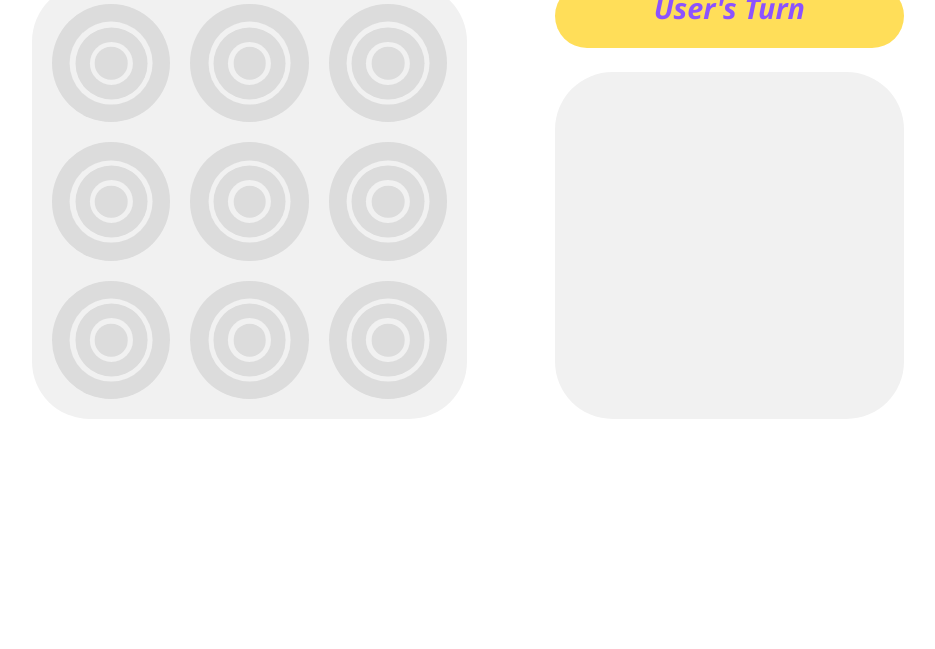
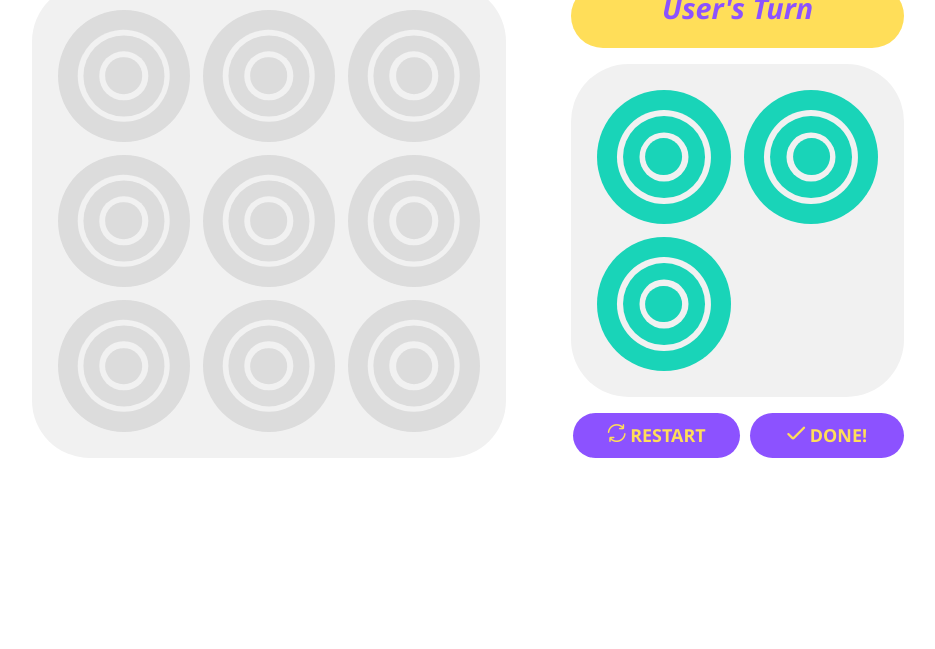
Before and after one commit to kanjanaw/O-THREE-O, a plain HTML site: page boardgame.html in a window 1280 px wide. Shown: the part 151-800 px from the top of the page, without its empty margins (172-1107 px from the left). Drawn offline with nearby package versions, Linux system fonts and the light colour scheme.

Commit message:
fix style player block

```diff
--- a/app.js
+++ b/app.js
@@ -1,18 +1,23 @@
+const playerPieces = document.querySelectorAll(".player-pieces");
+playerPieces.forEach((playerPiece) =>
+  playerPiece.style.backgroundColor = "rgb(25, 212, 184)"
+);
+
 const bgPieces = document.querySelectorAll(".boardgame-pieces");
 bgPieces.forEach((bgPiece) => {
-    bgPiece.style.backgroundColor = 'rgb(220, 220, 220)'; // color must be in rgb(xxx, xxx, xxx) form only!
-    bgPiece.addEventListener("click", selectAndDeselect)
+  bgPiece.style.backgroundColor = "rgb(220, 220, 220)"; // color must be in rgb(xxx, xxx, xxx) form only!
+  bgPiece.addEventListener("click", selectAndDeselect);
 });
 
 function selectAndDeselect(event) {
-    // Piece in grey turn to player's color == player select this piece
-    if(event.currentTarget.style.backgroundColor == 'rgb(220, 220, 220)'){
-        this.style.backgroundColor = 'rgb(25, 212, 184)';
-        event.stopPropagation()
+  // Piece in grey turn to player's color == player select this piece
+  if (event.currentTarget.style.backgroundColor == "rgb(220, 220, 220)") {
+    this.style.backgroundColor = "rgb(25, 212, 184)";
+    event.stopPropagation();
 
     // Piece in player's color turn to grey == player deselect this piece
-    }else if(event.currentTarget.style.backgroundColor == 'rgb(25, 212, 184)'){
-        this.style.backgroundColor = 'rgb(220, 220, 220)';
-        event.stopPropagation()
-    }
+  } else if (event.currentTarget.style.backgroundColor == "rgb(25, 212, 184)") {
+    this.style.backgroundColor = "rgb(220, 220, 220)";
+    event.stopPropagation();
+  }
 }
--- a/boardgame.html
+++ b/boardgame.html
@@ -11,6 +11,8 @@
       integrity="sha384-1BmE4kWBq78iYhFldvKuhfTAU6auU8tT94WrHftjDbrCEXSU1oBoqyl2QvZ6jIW3"
       crossorigin="anonymous"
     />
+    <link rel='stylesheet' href='https://cdn-uicons.flaticon.com/uicons-bold-rounded/css/uicons-bold-rounded.css'>
+    <link rel='stylesheet' href='https://cdn-uicons.flaticon.com/uicons-solid-rounded/css/uicons-solid-rounded.css'>
     <link rel="stylesheet" href="style.css" />
     <script
       src="https://cdn.jsdelivr.net/npm/bootstrap@5.1.3/dist/js/bootstrap.bundle.min.js"
@@ -135,23 +137,58 @@
 
           </div>
         </div>
-        <div class="col-5">
-          <div class="row mb-4">
+        <div class="col-5 d-flex align-items-end flex-column">
+          <div class="row" style="margin-bottom: 1.25vw;">
             <div class="col-12">
               <div class="display-block">
                 <p>User's Turn</p>
               </div>
             </div>
           </div>
-          <div class="row">
+
+          <div class="row" style="margin-bottom: 1.25vw;">
             <div class="col-12">
               <div class="piece-block">
-                <div class="boardgame-item-L"></div>
-                <div class="boardgame-item-L"></div>
-                <div class="boardgame-item-L"></div>
+                <div class="boardgame-item-L player-pieces">
+                  <div class="boardgame-item-block-L">
+                      <div class="boardgame-item-M player-pieces">
+                          <div class="boardgame-item-block-M">
+                              <div class="boardgame-item-S player-pieces"></div>
+                          </div>
+                      </div>
+                  </div>
+              </div>
+
+              <div class="boardgame-item-L player-pieces">
+                <div class="boardgame-item-block-L">
+                    <div class="boardgame-item-M player-pieces">
+                        <div class="boardgame-item-block-M">
+                            <div class="boardgame-item-S player-pieces"></div>
+                        </div>
+                    </div>
+                </div>
+            </div>
+
+            <div class="boardgame-item-L player-pieces">
+              <div class="boardgame-item-block-L">
+                  <div class="boardgame-item-M player-pieces">
+                      <div class="boardgame-item-block-M">
+                          <div class="boardgame-item-S player-pieces"></div>
+                      </div>
+                  </div>
+              </div>
+          </div>
               </div>
             </div>
           </div>
+
+          <div class="row">
+            <div class="col-12">
+              <button type="button" class="btn-game" style="margin-right: .5vw; width: 13vw;"><i class="fi fi-sr-refresh"></i> RESTART</button>
+              <button type="button" class="btn-game"style="width: 12vw"><i class="fi fi-br-check" ></i> DONE!</button>
+            </div>
+          </div>
+
         </div>
       </div>
     </div>
--- a/style.css
+++ b/style.css
@@ -32,7 +32,7 @@ h2,
 h3,
 h4,
 h5,
-h6 {
+h6, .btn-game {
   font-family: "Segoe UI", Arial, sans-serif;
 }
 
@@ -55,13 +55,13 @@ a:visited {
 .boardgame{
     background-color: #F1F1F1;
     border-radius: 4.5vw;
-    width: 34vw;
-    height: 34vw;
+    width: 37vw;
+    height: 37vw;
     display: grid;
-    column-gap: 20px;
-    row-gap: 20px;
+    column-gap: 1vw;
+    row-gap: 1vw;
     grid-template-columns: auto auto auto;
-    padding: 20px 20px;
+    padding: 2vw;
 }
 
 .boardgame-pieces{
@@ -121,18 +121,18 @@ a:visited {
 .piece-block{
     background-color: #F1f1f1;
     border-radius: 4.5vw;
-    width: auto;
-    height: calc((34vw - 5vw) - 1.5rem);
+    width: 26vw;
+    height: 26vw;
     display: grid;
-    column-gap: 20px;
-    row-gap: 20px;
+    column-gap: 1vw;
+    row-gap: 1vw;
     grid-template-columns: auto auto;
-    padding: 20px 55px;
+    padding: 2vw;
 }
 .display-block{
     background-color: #Ffde59;
     border-radius: 80px;
-    width: auto;
+    width: 26vw;
     height: 5vw;
     color: #8c52ff;
     font-weight: 900;
@@ -142,3 +142,20 @@ a:visited {
     align-items: center;
     justify-content: center;
 }
+
+.btn-game {
+  background-color: #8c52ff;
+  color: #Ffde59;
+  height: calc(37vw - 7.5vw - 26vw);
+  border-radius: 50px;
+  font-weight: 900;
+  font-size: 1.4vw;
+  border: none;
+  padding: 0vw 2vw;
+}
+
+.player-pieces{
+  background-color: #dcdcdc;
+  border-radius: 50%;
+  cursor: pointer;
+}
```
